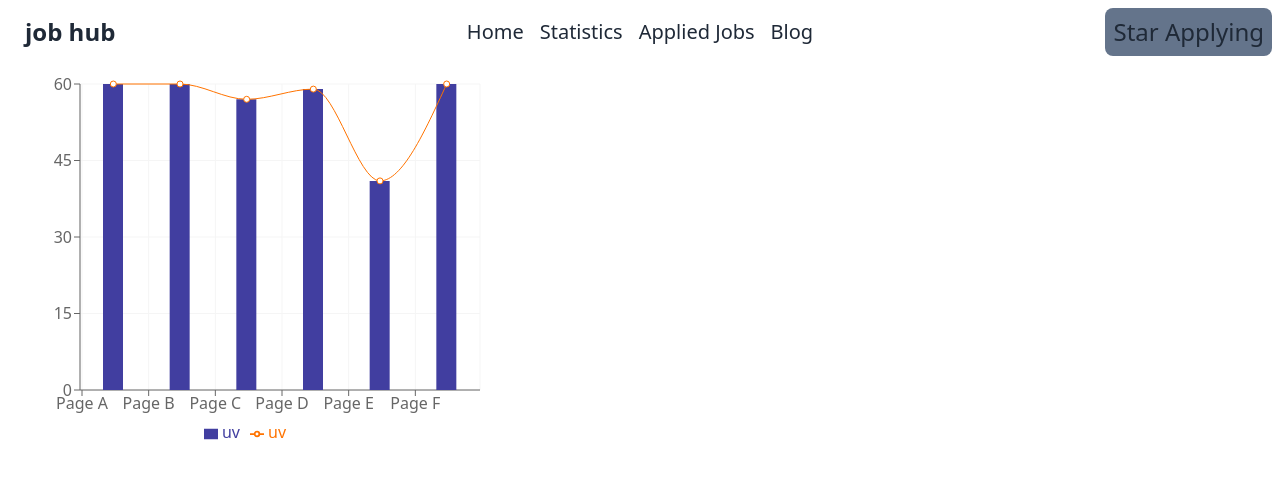
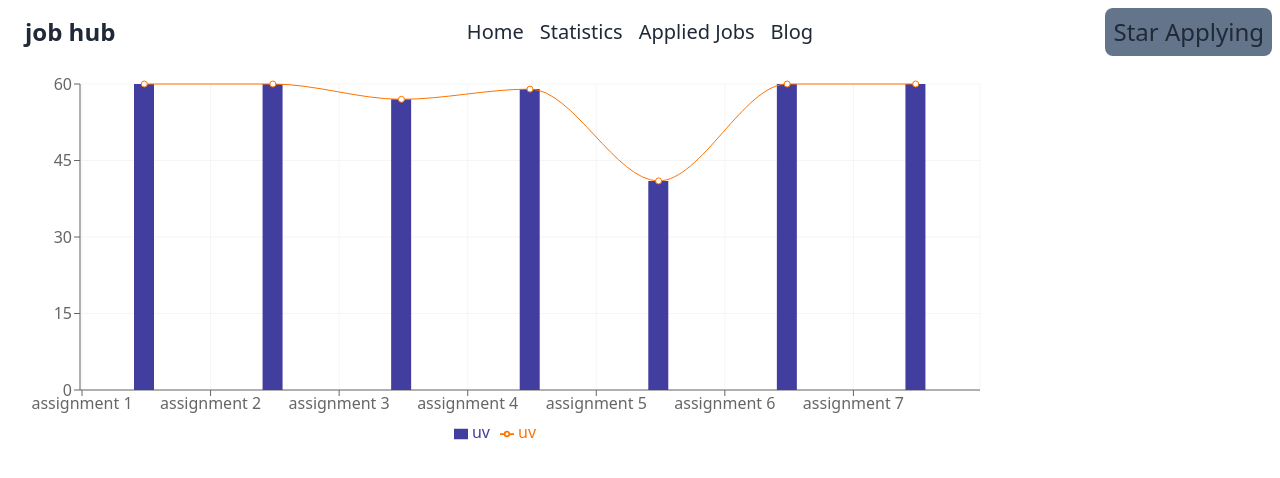
Before and after one commit to mdbelalbs78/job-hub, a React (Vite) app: page /statistics in a window 1280 px wide. Shown: the top 478 px of the page. Built offline with nearby package versions, Linux system fonts and the light colour scheme.

Commit message:
error page edit

```diff
--- a/index.html
+++ b/index.html
@@ -4,7 +4,7 @@
     <meta charset="UTF-8" />
     <link rel="icon" type="image/svg+xml" href="/vite.svg" />
     <meta name="viewport" content="width=device-width, initial-scale=1.0" />
-    <title>Vite + React</title>
+    <title>Job Hub</title>
   </head>
   <body>
     <div id="root"></div>
--- a/src/component/Reachart/Reachart.jsx
+++ b/src/component/Reachart/Reachart.jsx
@@ -1,4 +1,4 @@
-import React from 'react';
+import React from "react";
 import {
   ComposedChart,
   Line,
@@ -10,41 +10,36 @@ import {
   Tooltip,
   Legend,
   ResponsiveContainer,
-  } from 'recharts';
-
-
-
-
+} from "recharts";
 
 const Reachart = () => {
   const data = [
     {
-          name: 'Page A',
+      name: "assignment 1",
       uv: 60,
-
     },
     {
-          name: 'Page B',
+      name: "assignment 2",
       uv: 60,
-
     },
     {
-          name: 'Page C',
+      name: "assignment 3",
       uv: 57,
-
     },
     {
-          name: 'Page D',
+      name: "assignment 4",
       uv: 59,
-
     },
     {
-          name: 'Page E',
+      name: "assignment 5",
       uv: 41,
-
     },
     {
-          name: 'Page F',
+      name: "assignment 6",
+      uv: 60,
+    },
+    {
+      name: "assignment 7",
       uv: 60,
     },
   ];
@@ -52,7 +47,7 @@ const Reachart = () => {
   return (
     <div>
       <ComposedChart
-          width={500}
+        width={1000}
         height={400}
         data={data}
         margin={{
```
Also changed, not shown: 1 other file (tests, documents, lock files or other folders). Lines whose indentation alone changed are shown as unchanged.
